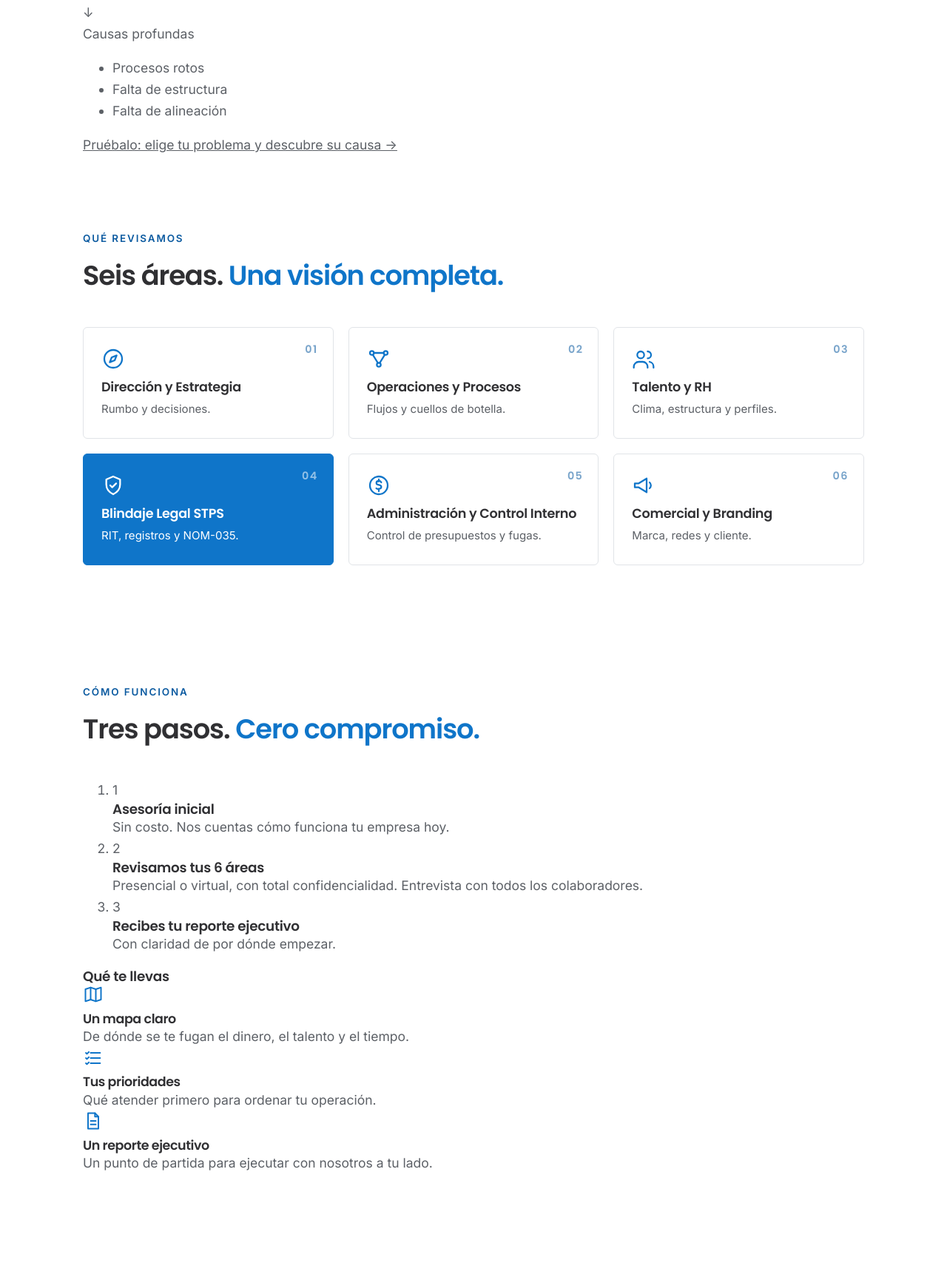
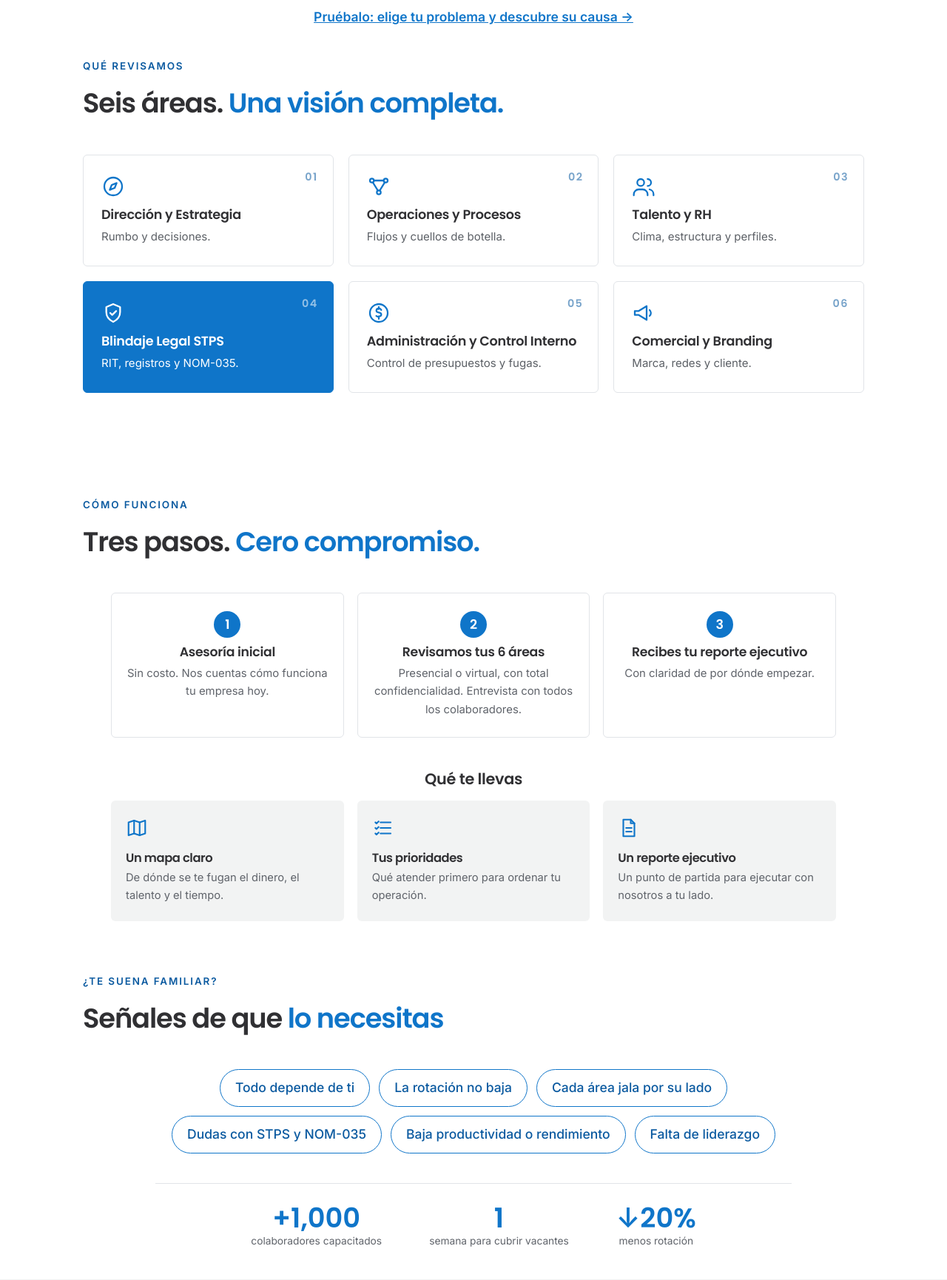
Before and after one commit to tiexconsulting/tiexconsulting.com, a plain HTML site: page diagnostico.html in a window 1280 px wide. Shown: the part 1067-2797 px from the top of the page at 74% size. Drawn offline with Linux system fonts and the light colour scheme.

Commit message:
Add files via upload

```diff
--- a/assets/styles.css
+++ b/assets/styles.css
@@ -629,3 +629,39 @@ a.persona:hover .pi .ic{color:#fff}
 .nav .menu-extra{display:none}
 @media (max-width:1100px){.nav ul{gap:18px}.nav ul a{font-size:.9rem}.nav-cta .btn-sm{padding:10px 12px;font-size:.84rem}.nav{gap:14px}}
 @media (max-width:820px){.nav-cta{display:none}.nav .menu-extra{display:block}}
+
+/* diagnóstico AIDA */
+.badges{list-style:none;margin:22px 0 0;padding:0;display:flex;flex-wrap:wrap;gap:10px 22px;color:#e3f0fb;font-size:.9rem}
+.badges li{display:flex;align-items:center;gap:8px}
+.badges .ic{width:20px;height:20px;color:#9fd0f5}
+.contrast{padding:60px 0 20px}
+.cgrid{max-width:760px;margin:10px auto 0;display:grid;gap:0}
+.ccard{border-radius:var(--radius);padding:24px 28px}
+.ccard .clbl{display:block;font-size:.72rem;letter-spacing:.16em;text-transform:uppercase;font-weight:600;margin-bottom:12px}
+.ccard ul{list-style:none;margin:0;padding:0;display:flex;flex-wrap:wrap;gap:10px}
+.ccard li{padding:9px 16px;border-radius:999px;font-weight:500;font-size:.98rem}
+.ccard.vis{background:linear-gradient(#f4f9fd,#d9ebf9);border:1px solid #bcd9f1}
+.ccard.vis .clbl{color:var(--blue-dark)}.ccard.vis li{background:#fff;border:1px solid #bcd9f1;color:var(--ink)}
+.ccard.deep{background:linear-gradient(#0e4a82,#0a2f55);color:#fff}
+.ccard.deep .clbl{color:#9fc7ea}.ccard.deep li{background:rgba(255,255,255,.1);border:1px solid rgba(255,255,255,.25)}
+.carrow{text-align:center;font-size:1.6rem;color:var(--blue);padding:4px 0;line-height:1}
+.clink{text-align:center;margin:20px 0 0}.clink a{color:var(--blue);font-weight:600}
+.how{padding:60px 0 20px}
+.hsteps{list-style:none;margin:10px auto 0;padding:0;display:grid;grid-template-columns:repeat(3,1fr);gap:18px;max-width:980px}
+.hsteps li{background:#fff;border:1px solid var(--line);border-radius:var(--radius);padding:24px 20px;text-align:center}
+.hsteps .n{display:inline-grid;place-items:center;width:36px;height:36px;border-radius:50%;background:var(--blue);color:#fff;font-family:var(--head);font-weight:600;margin-bottom:10px}
+.hsteps h3{font-size:1.08rem;margin-bottom:6px}.hsteps p{margin:0;color:var(--muted);font-size:.93rem}
+.gets{text-align:center;margin:44px 0 18px;font-size:1.3rem}
+.getgrid{display:grid;grid-template-columns:repeat(3,1fr);gap:18px;max-width:980px;margin:0 auto}
+.getgrid>div{background:var(--gray);border-radius:var(--radius);padding:22px 20px}
+.getgrid .ic{width:30px;height:30px;margin-bottom:8px}
+.getgrid h4{font-family:var(--head);font-size:1.02rem;margin:0 0 4px}.getgrid p{margin:0;font-size:.92rem;color:var(--muted)}
+.signs{padding:50px 0 40px}
+.signlist{list-style:none;margin:6px auto 0;padding:0;display:flex;flex-wrap:wrap;gap:12px;justify-content:center;max-width:860px}
+.signlist li{border:1px solid var(--blue);color:var(--blue-dark);border-radius:999px;padding:10px 20px;font-weight:500;background:#fff}
+.proof{list-style:none;margin:40px auto 0;padding:26px 0 0;border-top:1px solid var(--line);display:flex;justify-content:center;gap:12px 64px;flex-wrap:wrap;max-width:860px}
+.proof li{display:flex;flex-direction:column;align-items:center;text-align:center}
+.proof b{font-family:var(--head);font-weight:600;font-size:clamp(1.7rem,3vw,2.3rem);color:var(--blue);line-height:1.1}
+.proof .count{font:inherit;color:inherit}.proof span{font-size:.86rem;color:var(--muted)}
+.finalcta{padding:10px 0 60px}.finalcta .diag-cta{margin:0}
+@media (max-width:760px){.hsteps,.getgrid{grid-template-columns:1fr}.ccard{padding:20px}.proof{gap:12px 28px}}
```
